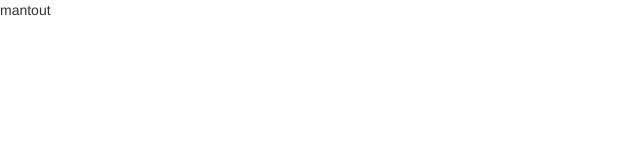
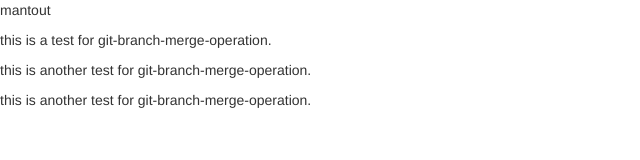
Before and after one commit to mantout/mantout.github.io, a plain HTML site: page index.html in a window 1280 px wide. Shown: the whole page, without its empty margins (0-640 px from the left). Drawn offline with nearby package versions, Linux system fonts and the light colour scheme.

Commit message:
Squashed commit of the following:
commit 6e224969f5b2c2cb7ecf7049ca14266372ec8a08
Author: mantout <chuwentao2010@qq.com>
Date:   Thu Apr 30 14:47:05 2015 +0800

    this is another test for git-branch-merge-operation

commit 206873bf7ecbdef406e446e3c0c24e2e62ae8d75
Author: mantout <chuwentao2010@qq.com>
Date:   Thu Apr 30 14:46:32 2015 +0800

    this is a test for git-branch-merge-operation.

```diff
--- a/index.html
+++ b/index.html
@@ -10,6 +10,9 @@
 <body>
   <div id="main" width="80%">
     <p class="title">mantout</p>
+	<p>this is a test for git-branch-merge-operation.</p>
+	<p>this is another test for git-branch-merge-operation.</p>
+	<p>this is another test for git-branch-merge-operation.</p>
   </div>
 </body>
 </html>
```
